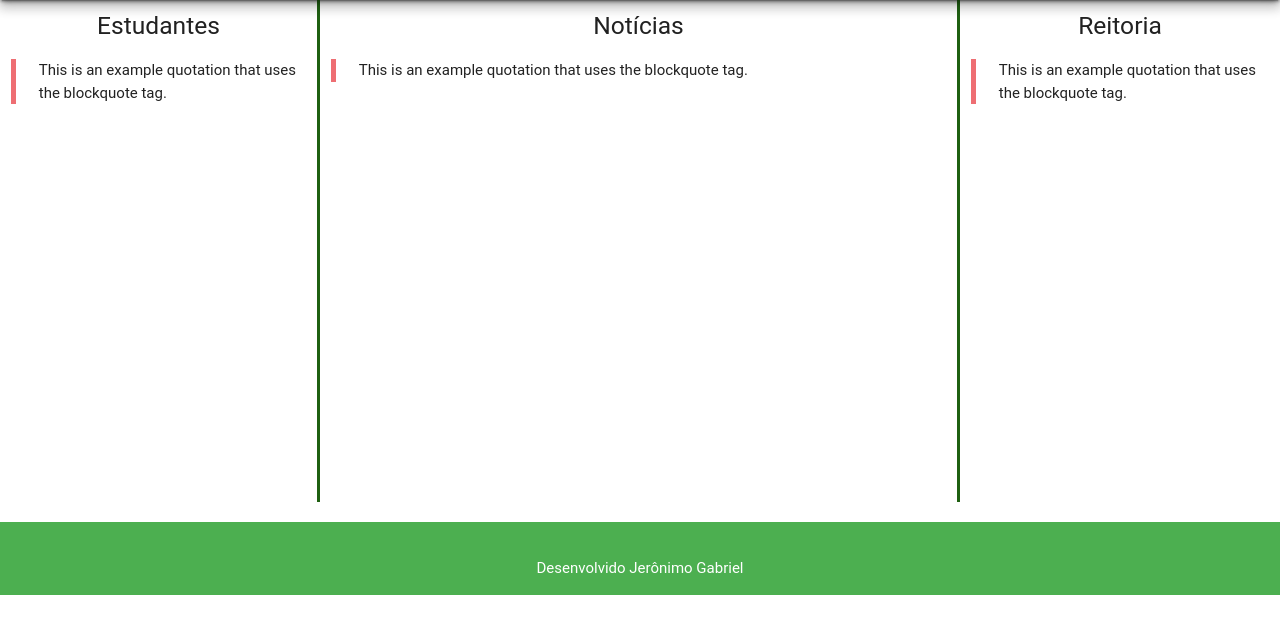
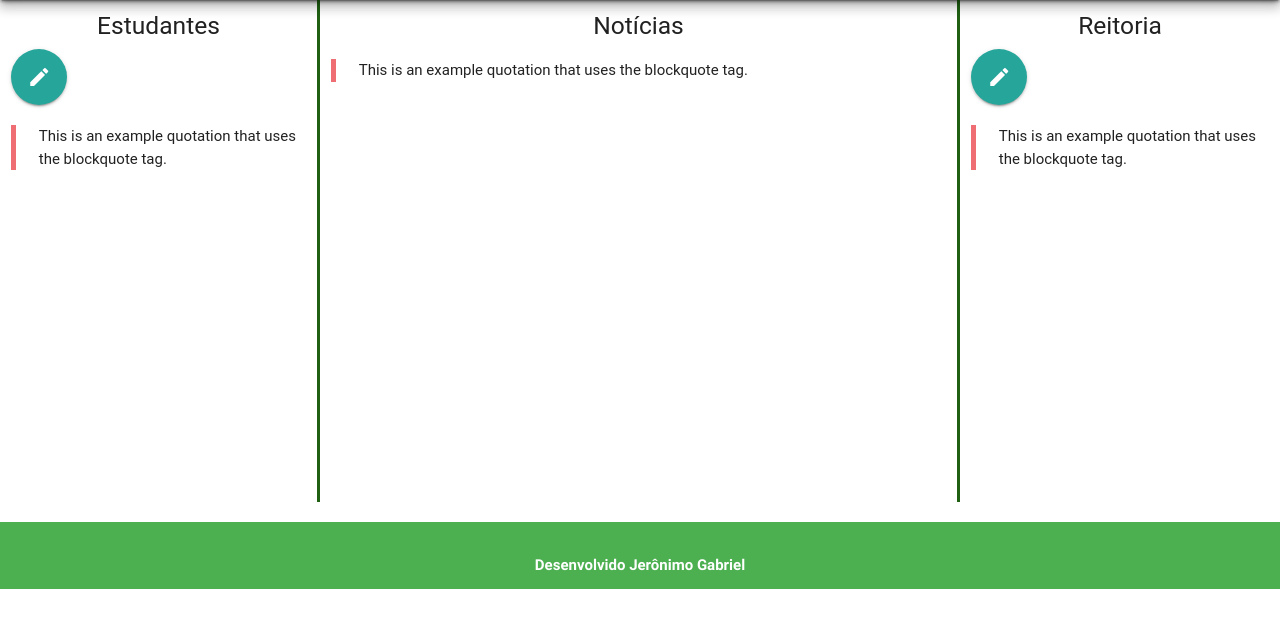
Before and after one commit to GabrielIFPB/muralIFPB, a Django app: page /mural/ in a window 1280 px wide. Shown: the part 64-698 px from the top of the page. Run offline with Django 3.2, Linux system fonts and the light colour scheme; tables that the repository leaves empty hold one stand-in row (values such as "Sample post"); parts of the project's set-up code (start-up, migrations or seed data) failed here and were passed over; some libraries are stand-ins or nearby versions; some web fonts are replaced.

Commit message:
novo posts para estudantes e da reitoria em 68%

```diff
--- a/templates/base.html
+++ b/templates/base.html
@@ -6,6 +6,7 @@
 	<link rel="shortcut icon" href="{% static 'muralifpb/img/favicon.ico' %}" type="image/x-icon" />
 	<title></title>
 	<!-- Compiled and minified CSS -->
+	<link href="https://fonts.googleapis.com/icon?family=Material+Icons" rel="stylesheet">
 	<link rel="stylesheet" href="https://cdnjs.cloudflare.com/ajax/libs/materialize/0.98.1/css/materialize.min.css" media="all"/>
 	<link rel="stylesheet" href="{% static 'muralifpb/css/my-style.css' %}"></link>
 	<!-- Compiled and minified JavaScript -->
--- a/templates/index.html
+++ b/templates/index.html
@@ -6,34 +6,23 @@
 
 {% block content %}
 	<div class="row">
-		<div class="col s12 m3 l3 chat-students left ">
-			<h5 class="center-align">Estudantes</h5>
-			<blockquote class="" >
-				This is an example quotation that uses the blockquote tag.
-			</blockquote>
-		</div>
+
+		{% show_posts_reitoria %}
+
 		<div class="col s12 m6 l6 news ">
 			<h5 class="center-align">Notícias</h5>
 			<blockquote class="" >
 				This is an example quotation that uses the blockquote tag.
 			</blockquote>
 		</div>
-		<div class="col s12 m3 l3 chat-rectory right">
-			<h5 class="center-align">Reitoria</h5>
-			<blockquote class="" >
-				This is an example quotation that uses the blockquote tag.
-			</blockquote>
-		</div>
+
+		{% show_posts %}
+
+		<div id="main">
+			<a href="{% static 'muralifpb/img/search-submit.png' %}">download img</a>
+			<br>
+			{% show_news %}
+		</div> -->
 	</div>
-
-	<!-- {% show_posts_reitoria %} -->
-
-	<!-- {% show_posts %} -->
-
-	<!-- <div id="main">
-		<a href="{% static 'muralifpb/img/search-submit.png' %}">download img</a>
-		<br>
-		{% show_news %}
-	</div> --><!--main-->
 	<script type="text/javascript" src="{% static 'muralifpb/js/index.js' %}"></script>
 {% endblock %}
--- a/templates/show_posts.html
+++ b/templates/show_posts.html
@@ -1,14 +1,41 @@
 {% load staticfiles %}
 
+<div class="col s12 m3 l3 chat-rectory right">
+	<h5 class="center-align">Reitoria</h5>
+	<a class="btn-floating btn-large waves-effect waves-light" href="#modal1">
+		<i class="large material-icons">mode_edit</i>
+	</a>
+	<div>
+		{% for post in posts %}
+			<blockquote class="" >
+				This is an example quotation that uses the blockquote tag.
+			</blockquote>
+		{% endfor %}
+	</div>
+</div>
 
-<style type="text/css">
-	p {
-		font-weight: 900;
-		line-height: 1.1;
-	}
-</style>
+<!-- Modal Structure -->
+<div id="modal1" class="modal bottom-sheet col s6">
+	<div class="row'">
+		<div class="input-field col s12">
+			<i class="material-icons prefix">mode_edit</i>
+			<textarea id="icon_prefix2" class="materialize-textarea"></textarea>
+			<label for="icon_prefix2">Message</label>
+		</div>
+	</div>
+	<div class="modal-footer">
+		<a class="btn-floating btn-large waves-effect waves-light right">
+			<i class="material-icons right">send</i>
+		</a>
+	</div>
+</div>
 
-<dir id="right" class="floating-right" style=" overflow: auto;">
+<script type="text/javascript">
+ $(document).ready(function(){
+	$('.modal').modal();
+  });
+</script>
+<!-- <dir id="right" class="floating-right" style=" overflow: auto;">
 	<h6>Alunos</h6>
 	<ul style="margin-top: 5px; ">
 		{% for post in posts %}
--- a/templates/show_posts_reitoria.html
+++ b/templates/show_posts_reitoria.html
@@ -1,5 +1,40 @@
 {% load staticfiles %}
 
+<div class="col s12 m3 l3 chat-students left ">
+	<h5 class="center-align">Estudantes</h5>
+	<a class="btn-floating btn-large waves-effect waves-light" href="#modal1">
+		<i class="large material-icons">mode_edit</i>
+	</a>
+	<div>
+		{% for post in posts %}
+			<blockquote class="" >
+				This is an example quotation that uses the blockquote tag.
+			</blockquote>
+		{% endfor %}
+	</div>
+</div>
+
+<!-- Modal Structure -->
+<div id="modal1" class="modal bottom-sheet col s6">
+	<div class="row'">
+		<div class="input-field col s12">
+			<i class="material-icons prefix">mode_edit</i>
+			<textarea id="icon_prefix2" class="materialize-textarea"></textarea>
+			<label for="icon_prefix2">Message</label>
+		</div>
+	</div>
+	<div class="modal-footer">
+		<a class="btn-floating btn-large waves-effect waves-light right">
+			<i class="material-icons right">send</i>
+		</a>
+	</div>
+</div>
+
+<script type="text/javascript">
+ $(document).ready(function(){
+	$('.modal').modal();
+  });
+</script>
 
 <style type="text/css">
 	p {
@@ -8,7 +43,7 @@
 	}
 </style>
 
-<dir id="left" class="floating-left" style="overflow: auto;">
+<!-- <dir id="left" class="floating-left" style="overflow: auto;">
 	<h6>Direção</h6>
 	<ul style="margin-top: 5px; ">
 		{% for post in posts %}
@@ -58,4 +93,4 @@
 			{% endif %}
 		{% endfor %}
 	</ul>
-</dir>
+</dir> -->
```
Also changed, not shown: 1 other file.
